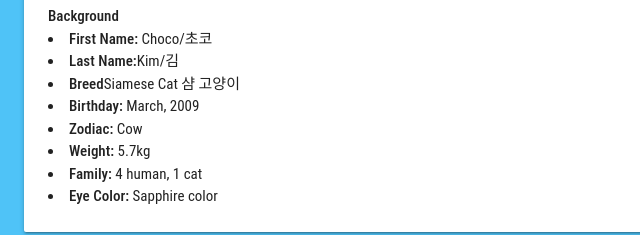
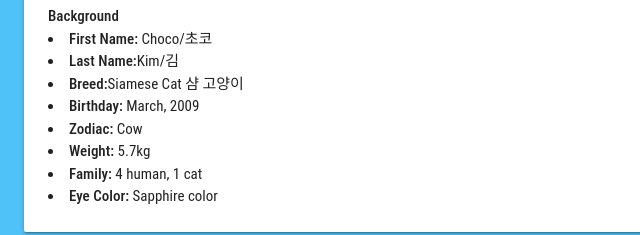
Before and after one commit to Forfun4040/What-I-Like, a plain HTML site: page Choco.html in a window 1280 px wide. Shown: the part 522-757 px from the top of the page, 0-640 px from the left. Drawn offline with Linux system fonts and the light colour scheme.

Commit message:
Update Choco.html

```diff
--- a/Choco.html
+++ b/Choco.html
@@ -111,7 +111,7 @@
             <strong>Background</strong><br>
             <li><strong>First Name: </strong>Choco/초코<br></li>
             <li><strong>Last Name:</strong>Kim/김<br></li>
-            <li><strong>Breed</strong>Siamese Cat 샴 고양이</li>
+            <li><strong>Breed:</strong>Siamese Cat 샴 고양이</li>
             <li><strong>Birthday:</strong> March, 2009<br></li>
             <li><strong>Zodiac:</strong> Cow<br></li>
             <li><strong>Weight:</strong> 5.7kg<br></li>
```
